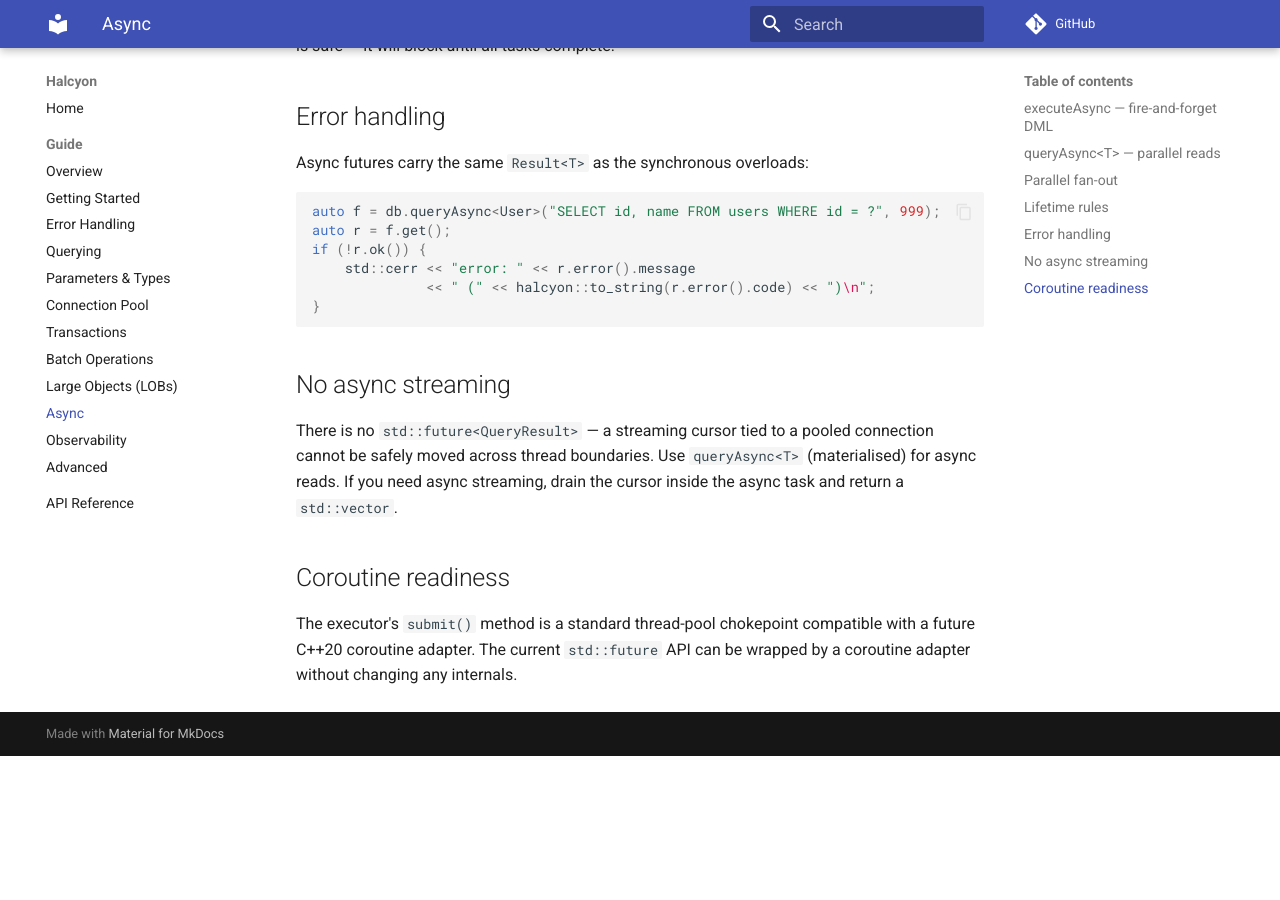
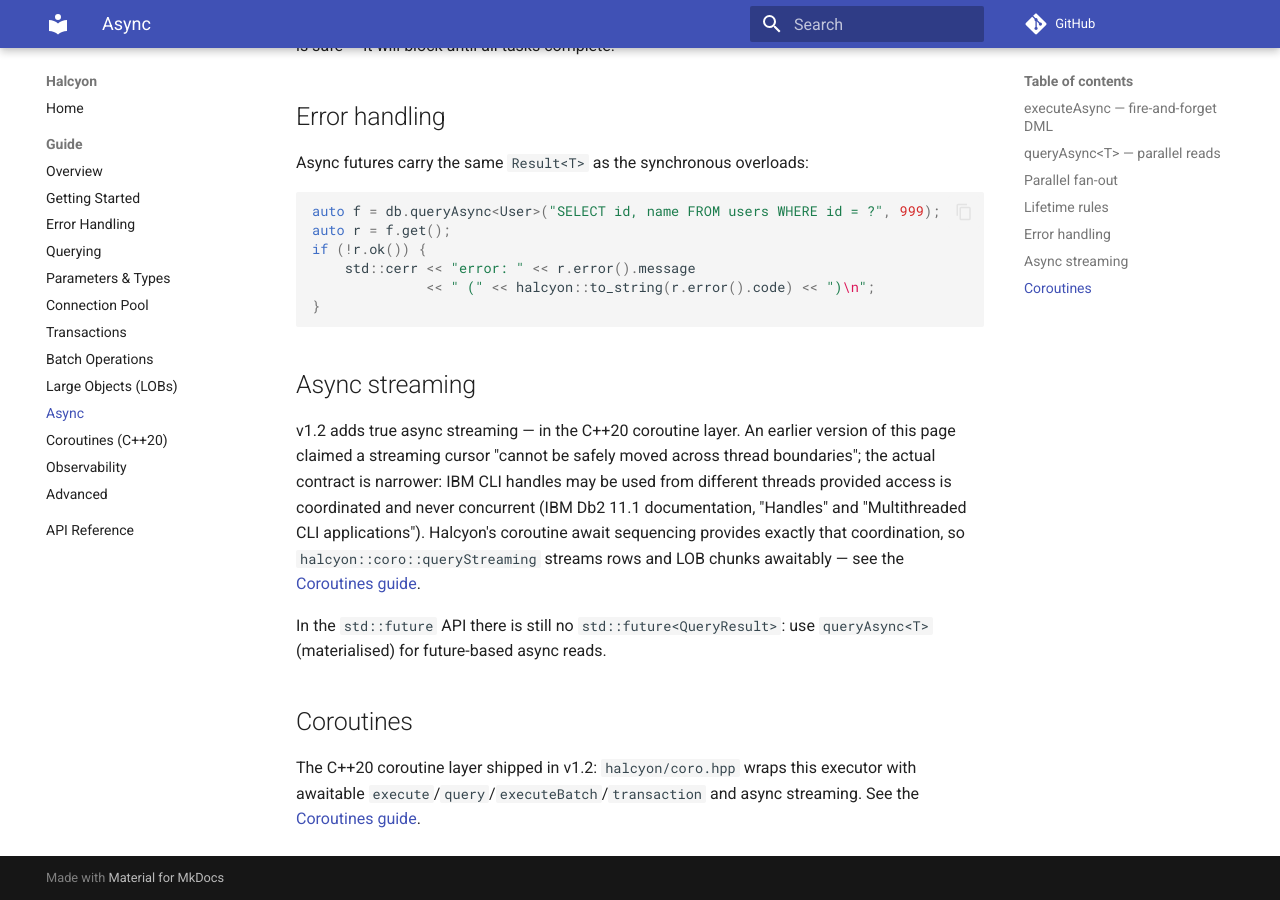
Before and after one commit to YH-Hung/Halcyon, an MkDocs documentation site: the page built from docs/guide/async.md, in a window 1280 px wide and 900 px high, scrolled down 1682 px. Built offline with MkDocs 1.6.1 and Material for MkDocs 9.7.7, drawn with Linux system fonts in a browser that asks for light colours; comment, search, counter and statistics services are not loaded; before the commit the page ends 2438 px from its top, so only the background shows below that.

Commit message:
docs: coroutines guide, async guide rewrite, pool stats docs

````diff
--- a/docs/guide/async.md
+++ b/docs/guide/async.md
@@ -91,15 +91,22 @@ if (!r.ok()) {
 }
 ```
 
-## No async streaming
+## Async streaming
 
-There is no `std::future<QueryResult>` — a streaming cursor tied to a pooled
-connection cannot be safely moved across thread boundaries. Use `queryAsync<T>`
-(materialised) for async reads. If you need async streaming, drain the cursor
-inside the async task and return a `std::vector`.
+v1.2 adds true async streaming — in the C++20 coroutine layer. An earlier
+version of this page claimed a streaming cursor "cannot be safely moved
+across thread boundaries"; the actual contract is narrower: IBM CLI handles
+may be used from different threads provided access is coordinated and never
+concurrent (IBM Db2 11.1 documentation, "Handles" and "Multithreaded CLI
+applications"). Halcyon's coroutine await sequencing provides exactly that
+coordination, so `halcyon::coro::queryStreaming` streams rows and LOB chunks
+awaitably — see the [Coroutines guide](coroutines.md).
 
-## Coroutine readiness
+In the `std::future` API there is still no `std::future<QueryResult>`: use
+`queryAsync<T>` (materialised) for future-based async reads.
 
-The executor's `submit()` method is a standard thread-pool chokepoint compatible
-with a future C++20 coroutine adapter. The current `std::future` API can be
-wrapped by a coroutine adapter without changing any internals.
+## Coroutines
+
+The C++20 coroutine layer shipped in v1.2: `halcyon/coro.hpp` wraps this
+executor with awaitable `execute`/`query`/`executeBatch`/`transaction` and
+async streaming. See the [Coroutines guide](coroutines.md).
--- a/mkdocs.yml
+++ b/mkdocs.yml
@@ -46,6 +46,7 @@ nav:
       - Batch Operations: guide/batch-operations.md
       - Large Objects (LOBs): guide/lobs.md
       - Async: guide/async.md
+      - Coroutines (C++20): guide/coroutines.md
       - Observability: guide/observability.md
       - Advanced: guide/advanced.md
   - API Reference: api/index.html
````
Also changed, not shown: AGENTS.md (+7 -2 lines), docs/guide/connection-pool.md (+28 -0 lines), docs/guide/coroutines.md (added, +145 -0 lines), docs/guide/index.md (+1 -0 lines).
